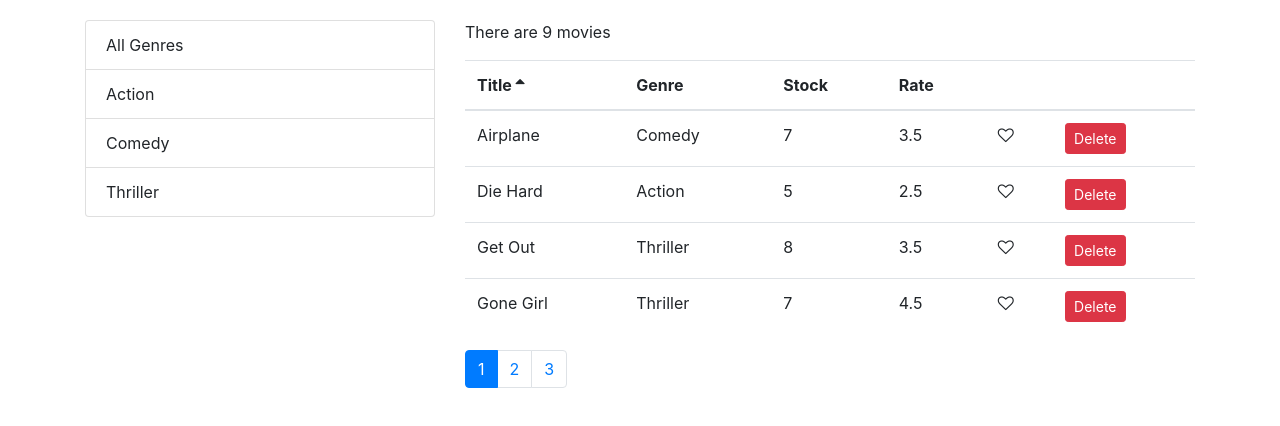
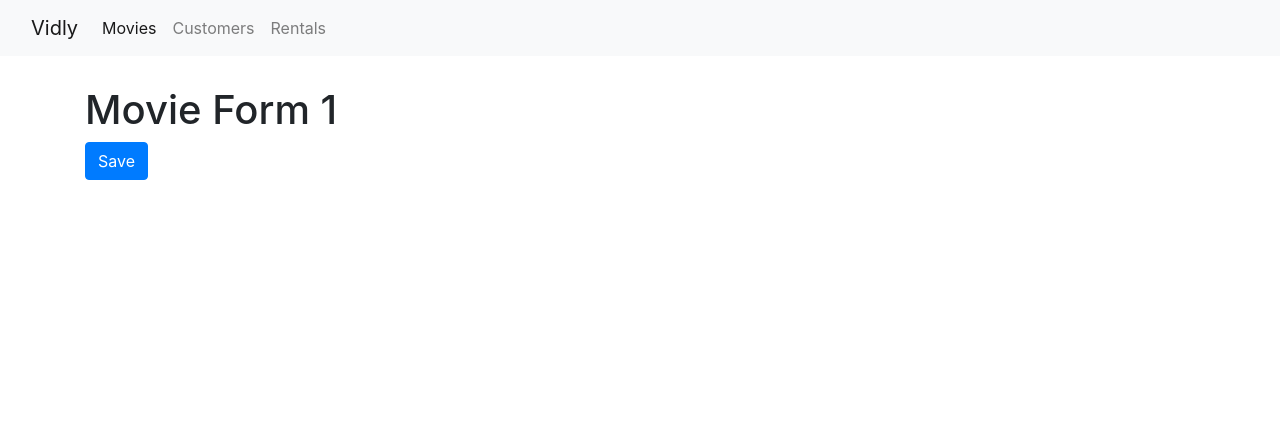
Before and after one commit to KirilKaloyanov/vidly, a React (Create React App) app: page /movies/1 in a window 1280 px wide. Shown: the top 426 px of the page. Built offline with nearby package versions, Linux system fonts and the light colour scheme.

Commit message:
routing-complete

```diff
--- a/package.json
+++ b/package.json
@@ -12,6 +12,7 @@
     "prop-types": "^15.7.2",
     "react": "^17.0.2",
     "react-dom": "^17.0.2",
+    "react-router-dom": "^5.3.0",
     "react-scripts": "4.0.3",
     "web-vitals": "^1.1.1"
   },
--- a/src/App.js
+++ b/src/App.js
@@ -1,11 +1,31 @@
+import React, { Component } from 'react';
+import MovieForm from "./components/movieForm"
 import Movies from "./components/movies";
+import Customers from './components/customers';
+import Rentals from './components/rentals';
+import NotFound from './components/common/not-found';
+import { Route, Redirect, Switch } from 'react-router-dom';
+import NavBar from './components/common/navBar';
+import LoginForm from "./components/loginForm";
 import './App.css';
 
 function App() {
   return (
-    <main className="container">
-      <Movies />
-    </main>
+    <React.Fragment>
+      <NavBar />
+      <main className="container">
+        <Switch>
+          <Route path='/login' component={LoginForm} />
+          <Route path='/movies/:id' component={MovieForm} />
+          <Route path="/movies" component={Movies}></Route>
+          <Route path="/customers" component={Customers}></Route>
+          <Route path="/rentals" component={Rentals}></Route>
+          <Route path="/not-found" component={NotFound}></Route>
+          <Redirect from='/' exact to='/movies' />
+          <Redirect to='not-found' />
+        </Switch>
+      </main>
+    </React.Fragment>
   );
 }
 
--- a/src/components/common/TableBody.jsx
+++ b/src/components/common/TableBody.jsx
@@ -1,4 +1,5 @@
 import React, { Component } from 'react';
+import { Link } from 'react-router-dom';
 import _ from 'lodash';
 
 class TableBody extends Component {
--- /dev/null
+++ b/src/components/common/navBar.jsx
@@ -0,0 +1,25 @@
+import React, { Component } from 'react';
+import { Link, NavLink } from 'react-router-dom';
+import Customers from './../customers';
+
+const NavBar = () => {
+    return (
+        <nav className="navbar navbar-expand-lg navbar-light bg-light">
+            <div className="container-fluid">
+            <Link className="navbar-brand" to="/">Vidly</Link>
+            <button className="navbar-toggler" type="button" data-bs-toggle="collapse" data-bs-target="#navbarNavAltMarkup" aria-controls="navbarNavAltMarkup" aria-expanded="false" aria-label="Toggle navigation">
+                <span className="navbar-toggler-icon"></span>
+            </button>
+            <div className="collapse navbar-collapse" id="navbarNavAltMarkup">
+                <div className="navbar-nav">
+                <NavLink className="nav-link" to="/movies">Movies</NavLink>
+                <NavLink className="nav-link" to="/customers">Customers</NavLink>
+                <NavLink className="nav-link" to="/rentals">Rentals</NavLink>
+                </div>
+            </div>
+            </div>
+        </nav>
+    );
+}
+
+export default NavBar;
--- /dev/null
+++ b/src/components/common/not-found.jsx
@@ -0,0 +1,7 @@
+import React, { Component } from 'react';
+
+const NotFound = () => {
+    return ( <h1>Not Found</h1> );
+}
+
+export default NotFound;
--- /dev/null
+++ b/src/components/customers.jsx
@@ -0,0 +1,7 @@
+import React, { Component } from 'react';
+
+const Customers = () => {
+    return ( <h1>Customers</h1> );
+}
+
+export default Customers;
--- /dev/null
+++ b/src/components/loginForm.jsx
@@ -0,0 +1,9 @@
+import React, { Component } from 'react';
+
+class LoginForm extends React.Component {
+    render() {
+        return <h1>Login</h1>;
+    }
+}
+
+export default LoginForm;
--- /dev/null
+++ b/src/components/movieForm.jsx
@@ -0,0 +1,13 @@
+import { divide } from 'lodash';
+import React, { Component } from 'react';
+
+const MovieForm = ({ match, history }) => {
+    return (
+        <div>
+            <h1>Movie Form {match.params.id} </h1>
+            <button className='btn btn-primary' onClick={() => history.push('/movies')}>Save</button>
+        </div>
+    );
+}
+
+export default MovieForm;
--- a/src/components/moviesTable.jsx
+++ b/src/components/moviesTable.jsx
@@ -1,10 +1,12 @@
 import React, { Component } from 'react';
+import { Link } from 'react-router-dom';
 import Table from './common/table';
 import Like from "./common/like";
 
 class MoviesTable extends Component {
     columns = [
-        { key: 'title', path: 'title', label: 'Title'},
+        { key: 'title', path: 'title', label: 'Title', content: movie => ( <Link
+            to={`/movies/${movie._id}`}>{movie.title}</Link>)},
         { key: 'genre', path: 'genre.name', label: 'Genre'},
         { key: 'stock', path: 'numberInStock', label: 'Stock'},
         { key: 'rate', path: 'dailyRentalRate', label: 'Rate'},
--- /dev/null
+++ b/src/components/rentals.jsx
@@ -0,0 +1,7 @@
+import React, { Component } from 'react';
+
+const Retnals = () => {
+    return ( <h1>Rentals</h1> );
+}
+
+export default Retnals;
--- a/src/index.css
+++ b/src/index.css
@@ -1,6 +1,6 @@
 body {
 	margin: 0;
-	padding: 20px 0 0 0;
+	padding: 0 0 0 0;
 	font-family: -apple-system, BlinkMacSystemFont, "Segoe UI", "Roboto", "Oxygen",
 		"Ubuntu", "Cantarell", "Fira Sans", "Droid Sans", "Helvetica Neue",
 		sans-serif;
@@ -11,6 +11,9 @@ body {
 	cursor: pointer;
 }
 
+.navbar {
+	margin-bottom: 30px;
+}
 code {
 	font-family: source-code-pro, Menlo, Monaco, Consolas, "Courier New",
 		monospace;
--- a/src/index.js
+++ b/src/index.js
@@ -5,10 +5,11 @@ import App from './App';
 import reportWebVitals from './reportWebVitals';
 import 'bootstrap/dist/css/bootstrap.css'
 import "font-awesome/css/font-awesome.css"
+import { BrowserRouter } from 'react-router-dom';
 
 ReactDOM.render(
   <React.StrictMode>
-    <App />
+    <BrowserRouter><App /></BrowserRouter>
   </React.StrictMode>,
   document.getElementById('root')
 );
```
Also changed, not shown: 1 other file (tests, documents, lock files or other folders).
